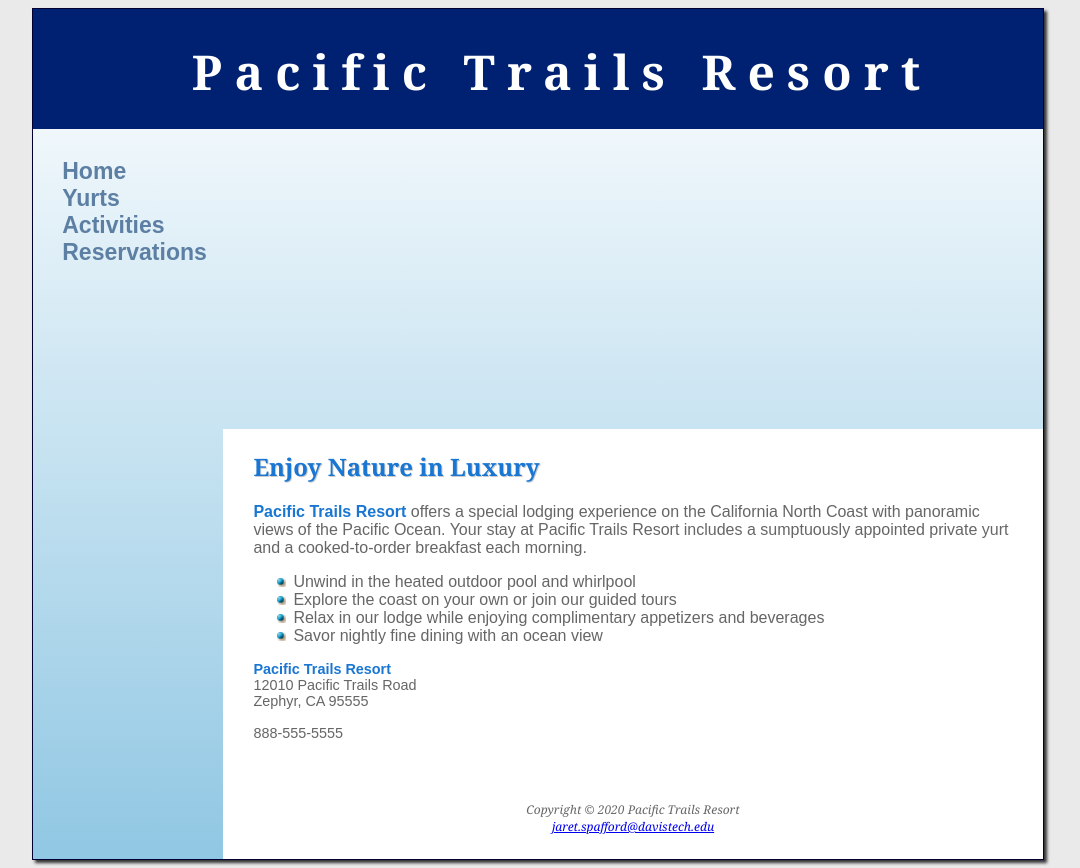
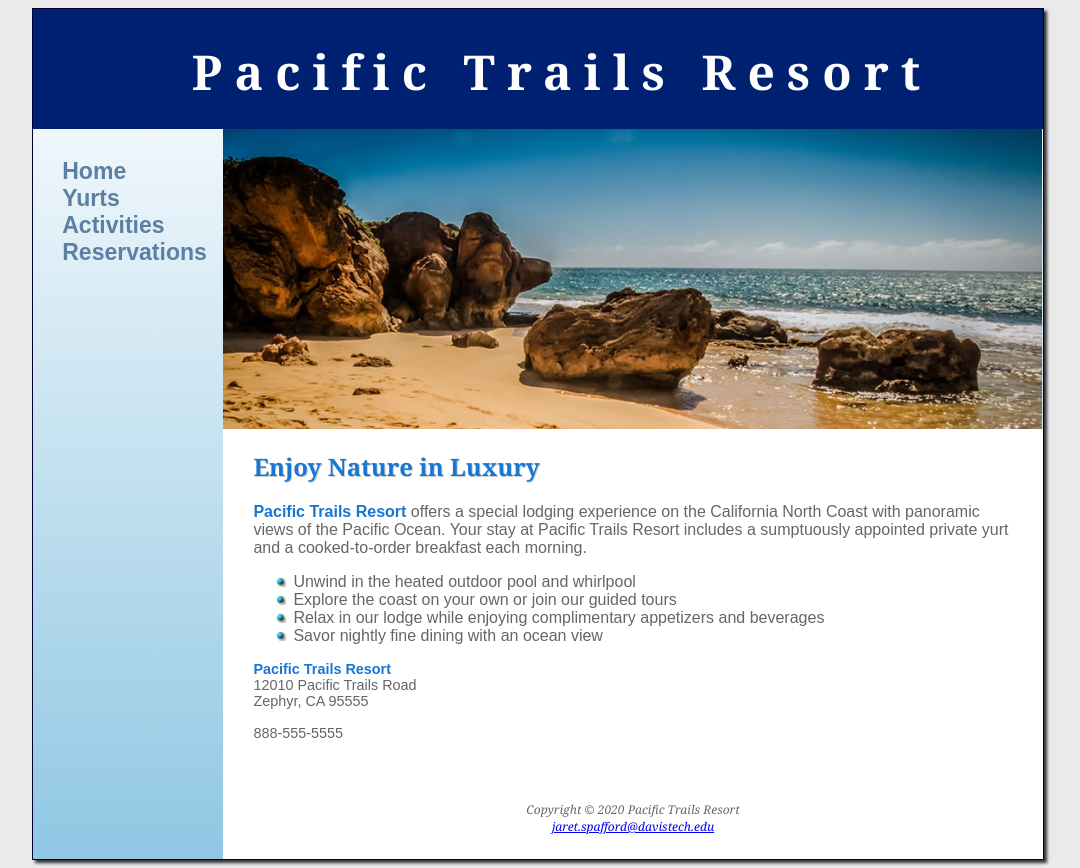
Before and after one commit to JaretSpaff/JaretSpaff.github.io, a plain HTML site: page index.html in a window 1280 px wide. Shown: the whole page, without its empty margins (102-1182 px from the left). Drawn offline with Linux system fonts and the light colour scheme.

Commit message:
fixed image

```diff
--- a/pacific.css
+++ b/pacific.css
@@ -111,7 +111,7 @@ main{
     background-size: 100% 100%;
     background-repeat: no-repeat;
     height: 300px;
-    background-image: url(coast2.jpg)
+    background-image: url(coast.jpg)
 }
 #yurthero{
     margin-left: 190px;
```
